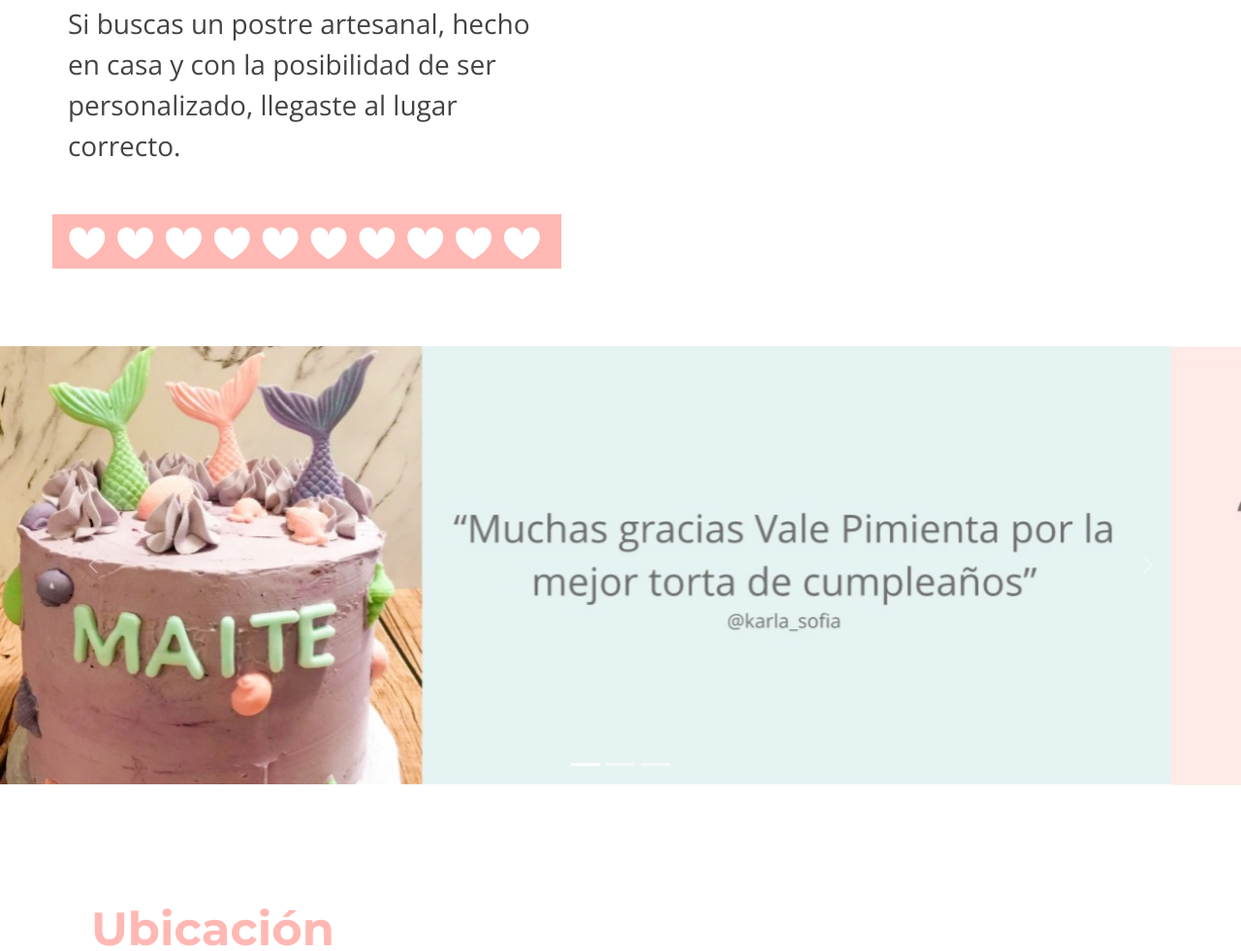
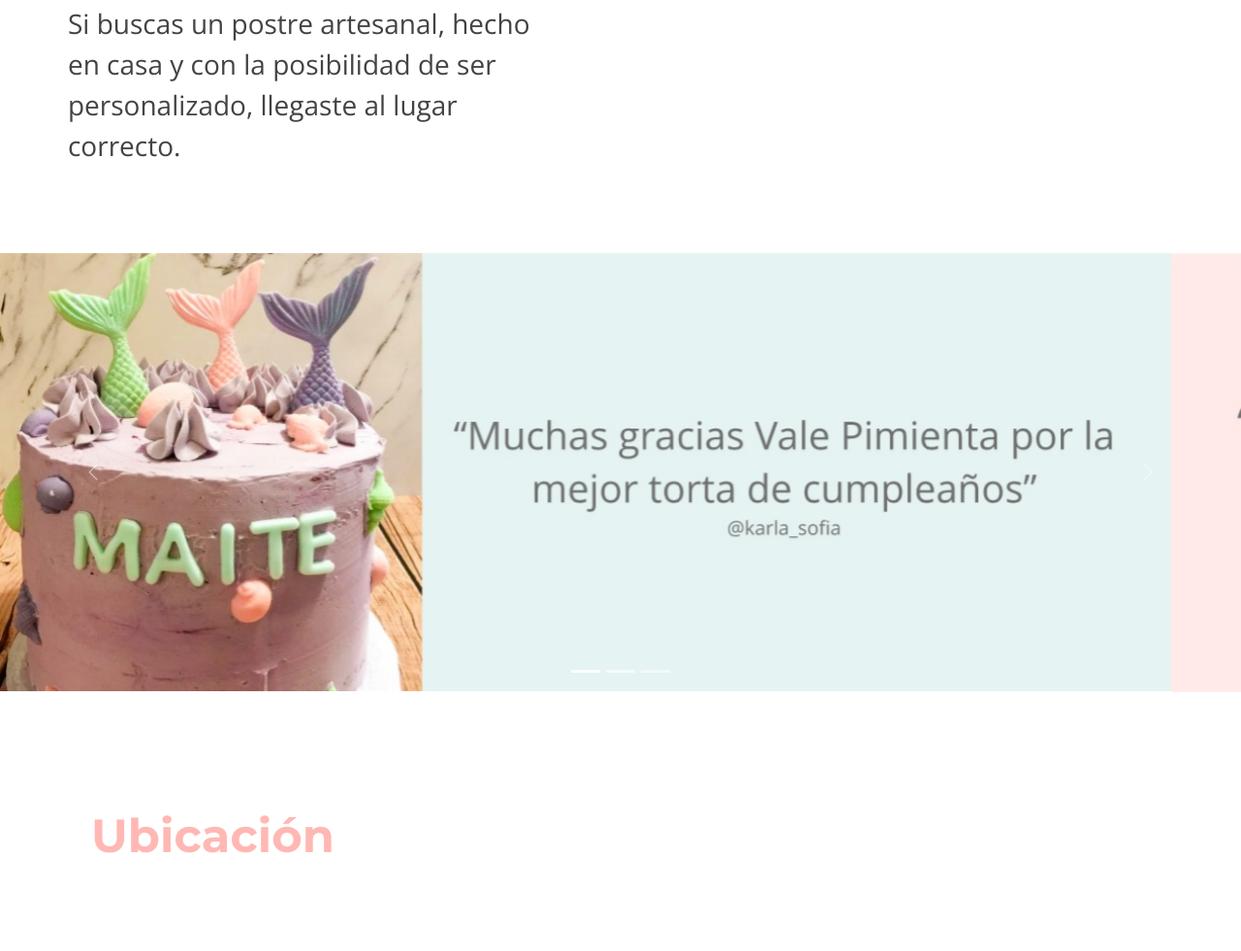
Before and after one commit to joaquin-leonel/Valepimienta, a website: page index.html in a window 1280 px wide. Shown: the part 1426-2407 px from the top of the page at 97% size. Drawn offline with nearby package versions, Linux system fonts and the light colour scheme; grey boxes are pictures that could not be loaded.

Commit message:
Valepimienta 9.8.2022

```diff
--- a/index.html
+++ b/index.html
@@ -63,16 +63,12 @@
               <p class="textos">Somos amantes de lo dulce y se nota, creemos fielmente que la vida se vuelve mas feliz si le agregas un poco de azúcar.</p>
               <p class="textos">Un postre es la excusa perfecta para acercarte y consentir a las personas que más queres, y es por eso que nuestro trabajo siempre está hecho con amor y dedicación.</p>
               <p class="textos">Si buscas un postre artesanal, hecho en casa y con la posibilidad de ser personalizado, llegaste al lugar correcto.</p>
-              <div style="width: 100%" class="d-flex justify-content-start">
-              <img class="cenefa-uno" style="width: 70vw; padding-top: 5vh;" src="./img/cenefa_corazones.svg"/>
-              </div>
+
             </div>
             <div class="col-lg-6">
               <img class="imagenes-landing img-fluid centrar-todo" src="./img/torta_nosotros.png" alt="foto vale" width="400px">
             </div>
-            <div style=" width: 100%" class="d-flex justify-content-start">
-              <img class="cenefa-dos" style="width: 70vw; padding-top: 5vh;" src="./img/cenefa_corazones.svg"/>
-              </div>
+
           </section>
           <!-- Carrousel -->
           <section class="padding" >
```
